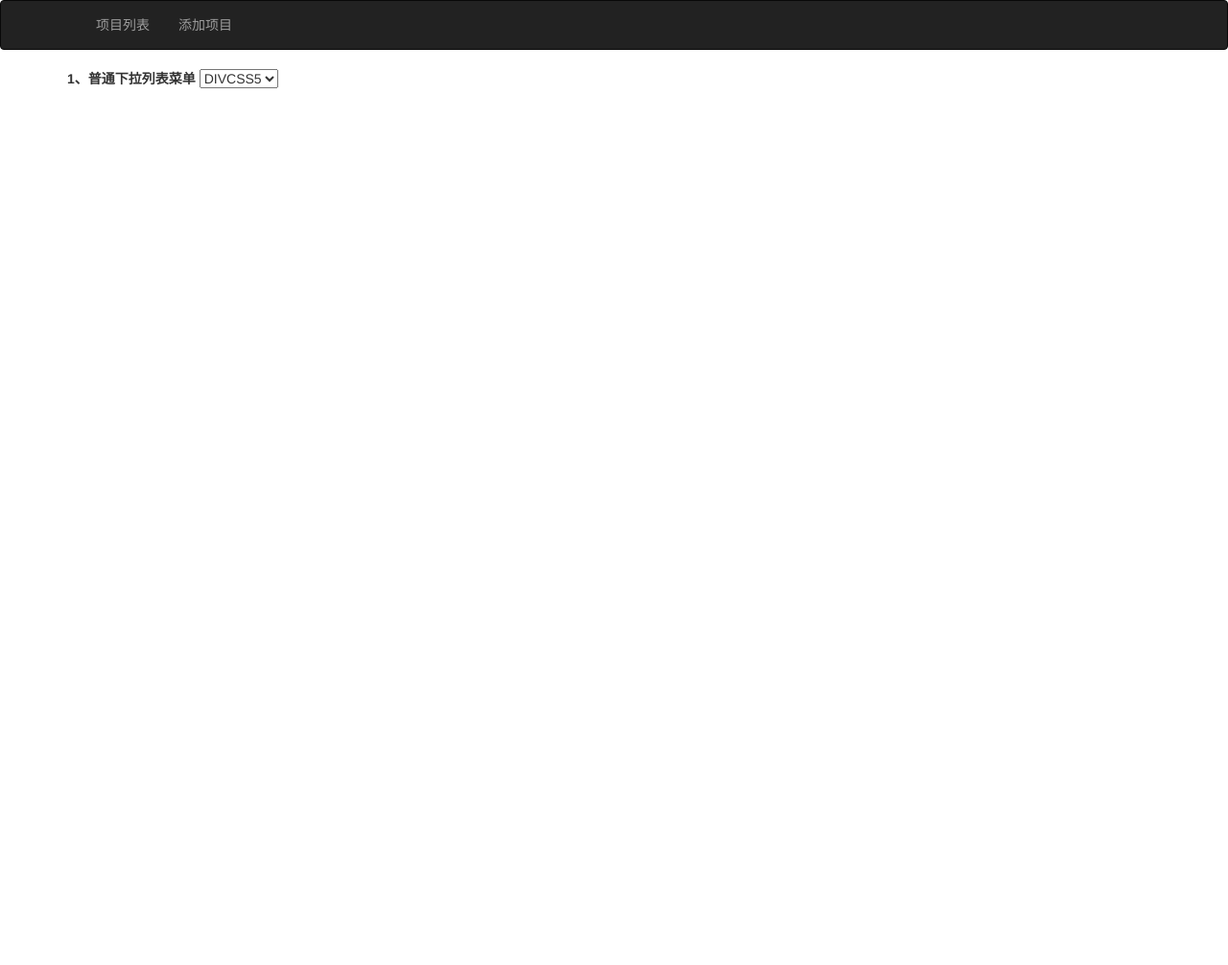
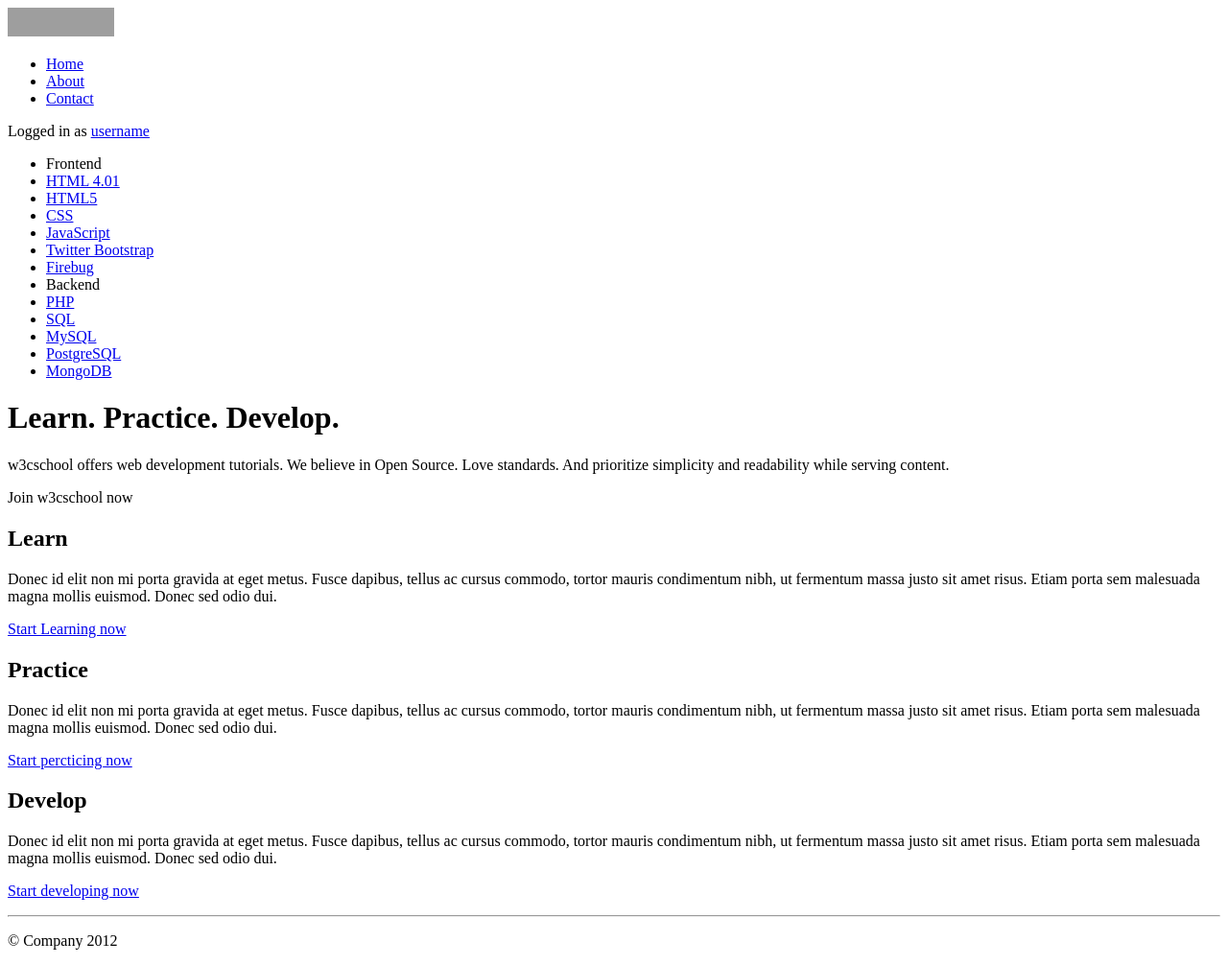
Before and after one commit to orq518/python_signapk, a Flask app: a page that uses app.py in a window 1280 px wide. Shown: the whole page at 96% size. Before the commit the page ends 92 px from the top, so only its background shows below. Run offline with Flask 2, Linux system fonts and the light colour scheme; some libraries are stand-ins or nearby versions; grey boxes are pictures that could not be loaded.

Commit message:
新版本UI

```diff
--- a/app.py
+++ b/app.py
@@ -20,7 +20,7 @@ ALLOWED_EXTENSIONS = set(['txt', 'png', 'jpg', 'xls', 'JPG', 'PNG', 'xlsx', 'gif
 
 @app.route('/user/<name>')
 def user(name):
-    return render_template('user.html', name=name)
+    return render_template('project_list1.html', name=name)
 
 # 用于判断文件后缀
 def allowed_file(filename):
@@ -31,11 +31,6 @@ def allowed_file(filename):
 def allowed_file_apk(filename):
     return '.' in filename and filename.rsplit('.', 1)[1] == "apk"
 
-
-# # 用于测试上传，稍后用到
-# @app.route('/upload')
-# def upload_test():
-#     return render_template('upload.html')
 # 用于测试上传，稍后用到
 @app.route('/error<err_msg>')
 def error(err_msg):
@@ -50,6 +45,7 @@ def projectlist_page():
     return render_template('project_list.html')
 
 # 新建项目工程
+@app.route('/', methods=['POST'], strict_slashes=False)
 @app.route('/new_project', methods=['POST'], strict_slashes=False)
 def new_project():
     projectname = request.form.get('projectname')  # 项目名称
@@ -115,24 +111,26 @@ def upload_apk(project_name):
     else:
         return redirect(url_for('error', err_msg="文件上传失败"))
 
-
-@app.route('/manage')
-def manage_file():
+@app.route('/manage<project_name>')
+def refresh_project(project_name):
     file_dir = os.path.join(basedir, app.config['UPLOAD_FOLDER'])
     projects_list = os.listdir(file_dir)
     projects = []
     print("读取项目列表：", projects_list)
+    curindex=0
+    index=0
     for project in projects_list:
         project_dir = os.path.join(file_dir, project)
-
-        print(len(""+project))
         if project.strip().startswith('.'):
-            print("project--DS_Store：", project)
             continue
         projects_content = os.listdir(project_dir)
         print("读取项目内容：", projects_content)
         project_dict = {}
         project_dict['project_name'] = "" + project
+        project_dict['id']=str(index)
+        if project_name==project:
+            curindex = index
+        index=index+1
         for file in projects_content:
             if file.startswith('keystore_'):  # 读取keystore文件名
                 project_dict['keystore_name'] = file
@@ -161,7 +159,57 @@ def manage_file():
                     config_file.close()
                 projects.append(project_dict)
 
-    return render_template('project_list.html', projects_list=projects)
+    return render_template('project_list.html', projects_list=projects,cur_project=projects[curindex])
+
+
+@app.route('/manage')
+def manage_file():
+    file_dir = os.path.join(basedir, app.config['UPLOAD_FOLDER'])
+    projects_list = os.listdir(file_dir)
+    projects = []
+    print("读取项目列表：", projects_list)
+    index=0
+    for project in projects_list:
+        project_dir = os.path.join(file_dir, project)
+        if project.strip().startswith('.'):
+            continue
+        projects_content = os.listdir(project_dir)
+        print("读取项目内容：", projects_content)
+        project_dict = {}
+        project_dict['project_name'] = "" + project
+        project_dict['id']=str(index)
+        index=index+1
+        for file in projects_content:
+            if file.startswith('keystore_'):  # 读取keystore文件名
+                project_dict['keystore_name'] = file
+                project_dict['keystore_path'] = os.path.join(project_dir, file)
+            elif file.startswith('unsign_'):  # 未签名文件
+                project_dict['unsign_apk_name'] = file
+                project_dict['unsign_apk_path'] = os.path.join(project_dir, file)
+            elif file.startswith('signed_'):  # 已经签名apk
+                project_dict['signed_apk_name'] = file
+                project_dict['signed_apk_path'] = os.path.join(project_dir, file)
+            elif file.startswith('config_'):  # keystore配置文件
+                config_file_path = os.path.join(project_dir, file)
+                print('config_file_path:', config_file_path)
+                config_file = open(config_file_path)
+                if not config_file:
+                    continue
+                # "aliase=" + aliase + "#" + "storepass=" + storepass + "#" + "keypass=" + keypass
+                try:
+                    context = config_file.read()
+                    data = context.split('#')
+                    for text in data:
+                        t = text.split('=')
+                        if len(t) == 2:
+                            project_dict[t[0]] = t[1]
+                finally:
+                    config_file.close()
+                projects.append(project_dict)
+    if len(projects)==0:
+        return  redirect(url_for('new_project_page'))
+    else:
+        return render_template('project_list.html', projects_list=projects,cur_project=projects[0])
 
 
 @app.route('/download_file/<project_name>/<file_name>')
@@ -280,4 +328,5 @@ def delete(project_name, file_name):
 #         return jsonify({"errno": 1001, "errmsg": "上传失败"})
 
 if __name__ == '__main__':
-    app.run(debug=True)
+    # app.run(debug=True)
+    app.run(host='0.0.0.0', port=5000)#局域网可以访问
--- /dev/null
+++ b/templates/project_list1.html
@@ -0,0 +1,97 @@
+<!DOCTYPE html>
+<html lang="en">
+    <div class="navbar navbar-fixed-top">
+        <div class="navbar-inner">
+            <div class="container-fluid">
+                <a class="btn btn-navbar" data-toggle="collapse" data-target=".nav-collapse">
+                    <span class="icon-bar"></span>
+                    <span class="icon-bar"></span>
+                    <span class="icon-bar"></span>
+                </a>
+                <a class="brand" href="#">
+                    <img src="/images/w3r.png" width="111" height="30" alt="w3cschool logo" /></a>
+                <div class="nav-collapse">
+                    <ul class="nav">
+                        <li class="active">
+                            <a href="#">Home</a></li>
+                        <li>
+                            <a href="#about">About</a></li>
+                        <li>
+                            <a href="#contact">Contact</a></li>
+                    </ul>
+                    <p class="navbar-text pull-right">Logged in as
+                        <a href="#">username</a></p>
+                </div>
+                <!--/.nav-collapse --></div>
+        </div>
+    </div>
+    <div class="container-fluid">
+        <div class="row-fluid">
+            <div class="span3">
+                <div class="well sidebar-nav">
+                    <ul class="nav nav-list">
+                        <li class="nav-header">Frontend</li>
+                        <li class="active">
+                            <a href="#">HTML 4.01</a></li>
+                        <li>
+                            <a href="#">HTML5</a></li>
+                        <li>
+                            <a href="#">CSS</a></li>
+                        <li>
+                            <a href="#">JavaScript</a></li>
+                        <li>
+                            <a href="#">Twitter Bootstrap</a></li>
+                        <li>
+                            <a href="#">Firebug</a></li>
+                        <li class="nav-header">Backend</li>
+                        <li>
+                            <a href="#">PHP</a></li>
+                        <li>
+                            <a href="#">SQL</a></li>
+                        <li>
+                            <a href="#">MySQL</a></li>
+                        <li>
+                            <a href="#">PostgreSQL</a></li>
+                        <li>
+                            <a href="#">MongoDB</a></li>
+                    </ul>
+                </div><!--/.well -->
+            </div><!--/span-->
+            <div class="span9">
+                <div class="leaderboard">
+                    <h1>Learn. Practice. Develop.</h1>
+                    <p>w3cschool offers web development tutorials. We believe in Open Source. Love standards. And prioritize simplicity and readability while serving content.</p>
+                    <p>
+                        <a class="btn btn-success btn-large">Join w3cschool now</a></p>
+                </div>
+                <div class="row-fluid">
+                    <div class="span4">
+                        <h2>Learn</h2>
+                        <p>Donec id elit non mi porta gravida at eget metus. Fusce dapibus, tellus ac cursus commodo, tortor mauris condimentum nibh, ut fermentum massa justo sit amet risus. Etiam porta sem malesuada magna mollis euismod. Donec sed odio dui.</p>
+                        <p>
+                            <a class="btn btn-success btn-large" href="#">Start Learning now</a></p>
+                    </div><!--/span-->
+                    <div class="span4">
+                        <h2>Practice</h2>
+                        <p>Donec id elit non mi porta gravida at eget metus. Fusce dapibus, tellus ac cursus commodo, tortor mauris condimentum nibh, ut fermentum massa justo sit amet risus. Etiam porta sem malesuada magna mollis euismod. Donec sed odio dui.</p>
+                        <p>
+                            <a class="btn btn-success btn-large" href="#">Start percticing now</a></p>
+                    </div>
+                    <!--/span-->
+                    <div class="span4">
+                        <h2>Develop</h2>
+                        <p>Donec id elit non mi porta gravida at eget metus. Fusce dapibus, tellus ac cursus commodo, tortor mauris condimentum nibh, ut fermentum massa justo sit amet risus. Etiam porta sem malesuada magna mollis euismod. Donec sed odio dui.</p>
+                        <p>
+                            <a class="btn btn-success btn-large" href="#">Start developing now</a></p>
+                    </div><!--/span-->
+                </div><!--/row-->
+                <hr>
+                <footer>
+                    <p>&copy; Company 2012</p>
+                </footer>
+            </div>
+        </div>
+    </div><!--/.fluid-container-->
+
+</body>
+</html>
```
Also changed, not shown: templates/project_list.html (+74 -18 lines).
